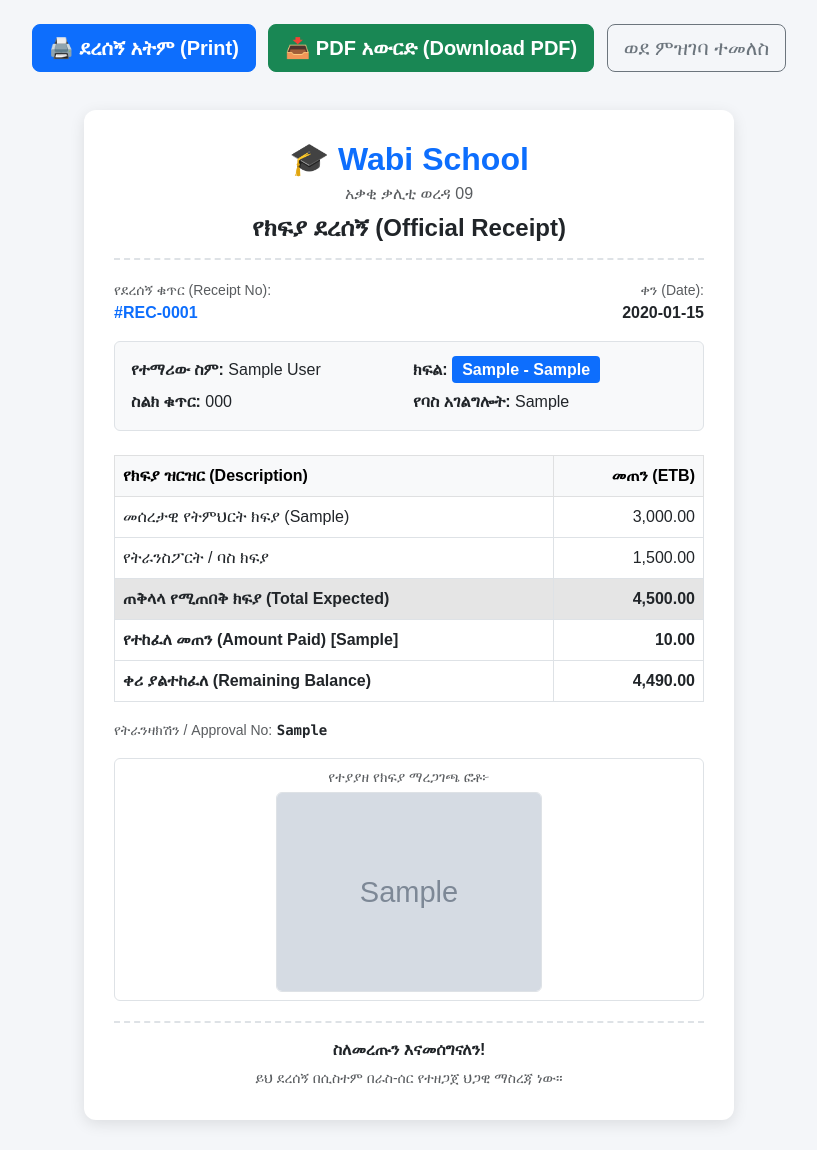
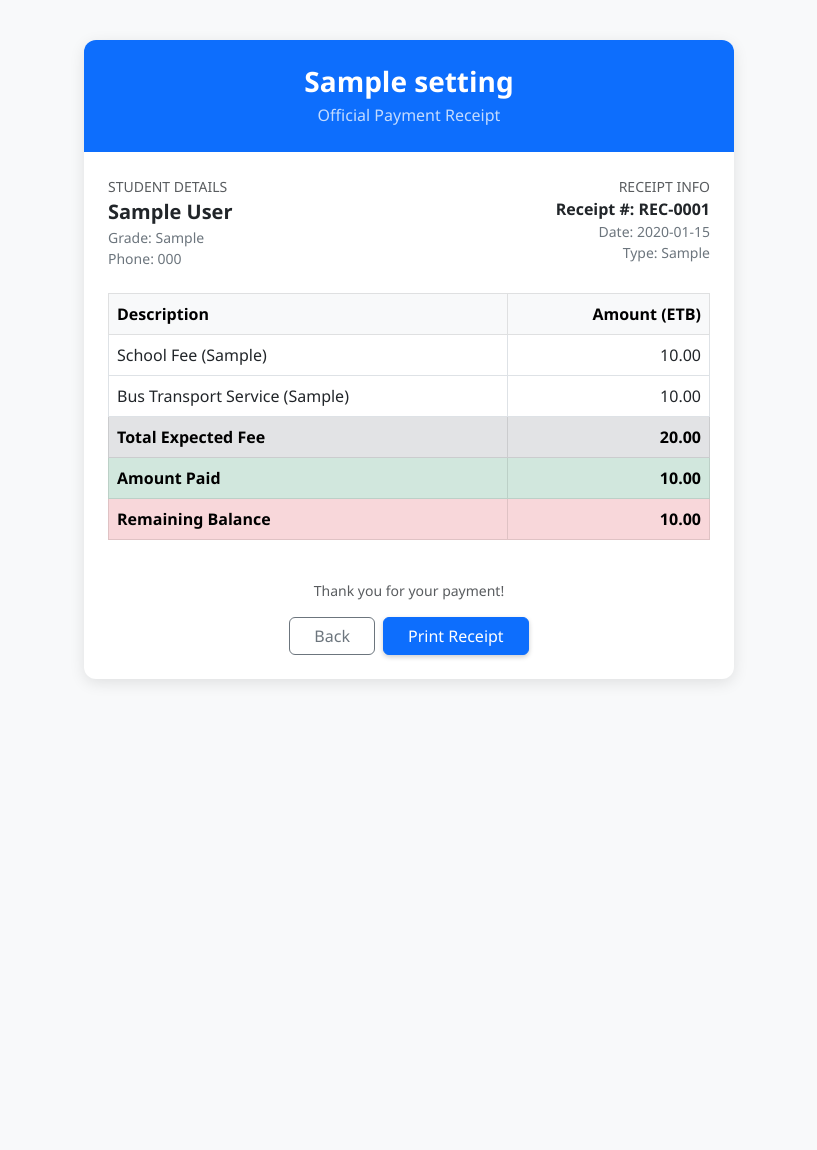
Before and after one commit to kiyya1/Schools_Manager, a Flask app: page /receipt/1 in a window 1280 px wide. Shown: the whole page, without its empty margins (231-1048 px from the left). After the commit the page ends 683 px from the top, so only its background shows below. Run offline with Flask 3, Linux system fonts and the light colour scheme; tables that the repository leaves empty hold one stand-in row (values such as "Sample post"); grey boxes marked "Sample" are stand-in pictures.

Commit message:
Complete fix for receipt route and Jinja2 rendering

```diff
--- a/app.py
+++ b/app.py
@@ -1,151 +1,75 @@
 import os
-import io
-import logging
-import sqlite3
-from datetime import datetime
-from flask import Flask, render_template, request, redirect, url_for, flash, session, send_file, send_from_directory
+from flask import Flask, render_template, request, redirect, url_for, flash, jsonify
 from flask_sqlalchemy import SQLAlchemy
-from werkzeug.utils import secure_filename
-from xhtml2pdf import pisa
+from flask_migrate import Migrate
+import pdfkit
 
 app = Flask(__name__)
-app.secret_key = "super_secret_wabi_key"
 
-# Logging configuration for debugging on Render
-logging.basicConfig(level=logging.INFO)
+# System Configurations
+app.config['SECRET_KEY'] = os.environ.get('SECRET_KEY', 'kiyya-secret-key-2026')
+DATABASE_URL = os.environ.get('DATABASE_URL')
+if DATABASE_URL and DATABASE_URL.startswith("postgres://"):
+    DATABASE_URL = DATABASE_URL.replace("postgres://", "postgresql://", 1)
 
-# Image Upload Configuration
-UPLOAD_FOLDER = os.path.join(os.path.abspath(os.path.dirname(__file__)), 'uploads')
-ALLOWED_EXTENSIONS = {'png', 'jpg', 'jpeg', 'gif', 'pdf'}
-app.config['UPLOAD_FOLDER'] = UPLOAD_FOLDER
-
-if not os.path.exists(UPLOAD_FOLDER):
-    os.makedirs(UPLOAD_FOLDER)
-
-def allowed_file(filename):
-    return '.' in filename and filename.rsplit('.', 1)[1].lower() in ALLOWED_EXTENSIONS
-
-# Database Configuration
-basedir = os.path.abspath(os.path.dirname(__file__))
-db_path = os.path.join(basedir, 'students.db')
-app.config['SQLALCHEMY_DATABASE_URI'] = 'sqlite:///' + db_path
+app.config['SQLALCHEMY_DATABASE_URI'] = DATABASE_URL or 'sqlite:///kiyya_students.db'
 app.config['SQLALCHEMY_TRACK_MODIFICATIONS'] = False
 
 db = SQLAlchemy(app)
+migrate = Migrate(app, db)
 
-# Database Models
+# Models Definition
 class Student(db.Model):
     id = db.Column(db.Integer, primary_key=True)
-    full_name = db.Column(db.String(100), nullable=False)
+    full_name = db.Column(db.String(120), nullable=False)
     grade = db.Column(db.String(50), nullable=False)
-    section = db.Column(db.String(50), nullable=True)
-    phone = db.Column(db.String(20), nullable=False)
-    address = db.Column(db.String(200), nullable=True)
-    payment_type = db.Column(db.String(50), nullable=False)
-    bus_service = db.Column(db.String(50), default="Not Needed")
-    payment_method = db.Column(db.String(50), nullable=False)
-    amount_paid = db.Column(db.Float, nullable=False)
-    ft_approval_no = db.Column(db.String(100), nullable=True)
-    receipt_image = db.Column(db.String(200), nullable=True)
-    registration_date = db.Column(db.String(50), nullable=True)
+    phone_number = db.Column(db.String(30), nullable=False)
+    payment_type = db.Column(db.String(20), default='Monthly')
+    bus_service = db.Column(db.String(20), default='Not Needed')
+    registration_status = db.Column(db.String(20), default='Pending')
+    payment_status = db.Column(db.String(20), default='Unpaid')
+    amount_paid = db.Column(db.Float, default=0.0)
+    created_at = db.Column(db.DateTime, default=db.func.current_timestamp())
 
 class Setting(db.Model):
     id = db.Column(db.Integer, primary_key=True)
     monthly_fee = db.Column(db.Float, default=3000.0)
     term_fee = db.Column(db.Float, default=8000.0)
     bus_fee = db.Column(db.Float, default=1500.0)
-    class_capacity = db.Column(db.Integer, default=30)
-    default_address = db.Column(db.String(200), default="አቃቂ ቃሊቲ ወረዳ 09")
-    telebirr_no = db.Column(db.String(50), default="0911223344")
-    cbe_account_no = db.Column(db.String(50), default="1000123456789 (CBE - Wabi School)")
-    other_bank_info = db.Column(db.String(100), default="BOA: 45678901 / Awash: 987654321")
+    system_name = db.Column(db.String(100), default='Kiyya Students Manager')
 
-# Ensure table migration on Render startup to prevent Missing Column Errors
-def auto_migrate():
-    try:
-        conn = sqlite3.connect(db_path)
-        cursor = conn.cursor()
-        cursor.execute("PRAGMA table_info(student)")
-        columns = [column[1] for column in cursor.fetchall()]
-
-        if columns:
-            if 'receipt_image' not in columns:
-                cursor.execute("ALTER TABLE student ADD COLUMN receipt_image VARCHAR(200)")
-            if 'registration_date' not in columns:
-                cursor.execute("ALTER TABLE student ADD COLUMN registration_date VARCHAR(50)")
-            if 'section' not in columns:
-                cursor.execute("ALTER TABLE student ADD COLUMN section VARCHAR(50)")
-            conn.commit()
-            app.logger.info("Database migration successfully verified!")
-
-        conn.close()
-    except Exception as e:
-        app.logger.error(f"Migration error: {e}")
-
-with app.app_context():
-    db.create_all()
-    auto_migrate()
-
-    if not Setting.query.first():
-        default_settings = Setting()
-        db.session.add(default_settings)
+# Routes Definition
+@app.route('/')
+def index():
+    students = Student.query.order_by(Student.id.desc()).all()
+    settings = Setting.query.first()
+    if not settings:
+        settings = Setting()
+        db.session.add(settings)
         db.session.commit()
-
-# --- Routes ---
-
-@app.route('/')
-def home():
-    settings = Setting.query.first()
-    return render_template('register.html', settings=settings)
-
-@app.route('/uploads/<filename>')
-def uploaded_file(filename):
-    return send_from_directory(app.config['UPLOAD_FOLDER'], filename)
+    return render_template('index.html', students=students, settings=settings)
 
 @app.route('/add_student', methods=['POST'])
 def add_student():
     full_name = request.form.get('full_name')
     grade = request.form.get('grade')
-    section = request.form.get('section', '')
-    phone = request.form.get('phone')
-    address = request.form.get('address')
-    payment_type = request.form.get('payment_type')
+    phone_number = request.form.get('phone_number')
+    payment_type = request.form.get('payment_type', 'Monthly')
     bus_service = request.form.get('bus_service', 'Not Needed')
-    payment_method = request.form.get('payment_method')
-
-    try:
-        amount_paid = float(request.form.get('amount_paid', 0))
-    except (ValueError, TypeError):
-        amount_paid = 0.0
-
-    ft_approval_no = request.form.get('ft_approval_no')
-    today_str = datetime.now().strftime("%Y-%m-%d")
-
-    # File Upload Processing
-    file = request.files.get('receipt_image')
-    filename = None
-    if file and allowed_file(file.filename):
-        filename = secure_filename(f"{datetime.now().strftime('%Y%m%d%H%M%S')}_{file.filename}")
-        file.save(os.path.join(app.config['UPLOAD_FOLDER'], filename))
+    amount_paid = float(request.form.get('amount_paid', 0.0) or 0.0)
 
     new_student = Student(
         full_name=full_name,
         grade=grade,
-        section=section,
-        phone=phone,
-        address=address,
+        phone_number=phone_number,
         payment_type=payment_type,
         bus_service=bus_service,
-        payment_method=payment_method,
-        amount_paid=amount_paid,
-        ft_approval_no=ft_approval_no,
-        receipt_image=filename,
-        registration_date=today_str
+        amount_paid=amount_paid
     )
     db.session.add(new_student)
     db.session.commit()
-
-    return redirect(url_for('receipt', student_id=new_student.id))
+    flash('Student added successfully!', 'success')
+    return redirect(url_for('index'))
 
 @app.route('/receipt/<int:student_id>')
 def receipt(student_id):
@@ -157,21 +81,22 @@ def receipt(student_id):
         db.session.add(settings)
         db.session.commit()
 
-    # Fee Calculations
+    # ክፍያዎችን እና ቀሪ ሂሳብን ማስላት
     if student.payment_type == 'Term':
-        base_fee = getattr(settings, 'term_fee', 8000.0)
+        base_fee = float(getattr(settings, 'term_fee', 8000.0) or 8000.0)
     else:
-        base_fee = getattr(settings, 'monthly_fee', 3000.0)
+        base_fee = float(getattr(settings, 'monthly_fee', 3000.0) or 3000.0)
 
     if student.bus_service and student.bus_service != 'Not Needed':
-        bus_fee = getattr(settings, 'bus_fee', 1500.0)
+        bus_fee = float(getattr(settings, 'bus_fee', 1500.0) or 1500.0)
     else:
         bus_fee = 0.0
 
     total_expected = base_fee + bus_fee
-    amount_paid = student.amount_paid if student.amount_paid else 0.0
+    amount_paid = float(student.amount_paid) if student.amount_paid else 0.0
     remaining_balance = max(0.0, total_expected - amount_paid)
 
+    # ሁሉንም አስፈላጊ ቫሪያብሎች ወደ ቴምፕሌት መላክ
     return render_template(
         'receipt.html',
         student=student,
@@ -183,107 +108,25 @@ def receipt(student_id):
         is_pdf=False
     )
 
-@app.route('/download_receipt_pdf/<int:student_id>')
-def download_receipt_pdf(student_id):
-    student = Student.query.get_or_404(student_id)
-    settings = Setting.query.first()
-
-    if not settings:
-        settings = Setting()
-
-    base_fee = settings.term_fee if student.payment_type == 'Term' else settings.monthly_fee
-    bus_fee = settings.bus_fee if (student.bus_service and student.bus_service != 'Not Needed') else 0.0
-    total_expected = base_fee + bus_fee
-    amount_paid = student.amount_paid if student.amount_paid else 0.0
-    remaining_balance = max(0.0, total_expected - amount_paid)
-
-    rendered_html = render_template(
-        'receipt.html',
-        student=student,
-        settings=settings,
-        base_fee=base_fee,
-        bus_fee=bus_fee,
-        total_expected=total_expected,
-        remaining_balance=remaining_balance,
-        is_pdf=True
-    )
-
-    pdf_buffer = io.BytesIO()
-    pisa_status = pisa.CreatePDF(io.StringIO(rendered_html), dest=pdf_buffer)
-
-    if pisa_status.err:
-        return "PDF መፍጠር አልተቻለም"
-
-    pdf_buffer.seek(0)
-    filename = f"Receipt_{student.full_name.replace(' ', '_')}.pdf"
-    return send_file(pdf_buffer, mimetype='application/pdf', as_attachment=True, download_name=filename)
-
-@app.route('/login', methods=['GET', 'POST'])
-def login():
-    if request.method == 'POST':
-        username = request.form.get('username')
-        password = request.form.get('password')
-        if username == 'admin' and password == 'admin123':
-            session['logged_in'] = True
-            return redirect('/admin')
-        else:
-            flash('ትክክለኛ ያልሆነ ስም ወይም ፓስወርድ!', 'danger')
-    return render_template('login.html')
-
-@app.route('/logout')
-def logout():
-    session.pop('logged_in', None)
-    return redirect('/login')
-
-@app.route('/admin')
-def admin():
-    if not session.get('logged_in'):
-        return redirect('/login')
-    students = Student.query.order_by(Student.id.desc()).all()
-    settings = Setting.query.first()
-    return render_template('admin.html', students=students, settings=settings)
-
-@app.route('/update_settings', methods=['POST'])
+@app.route('/settings', methods=['GET', 'POST'])
 def update_settings():
-    if not session.get('logged_in'):
-        return redirect('/login')
     settings = Setting.query.first()
     if not settings:
         settings = Setting()
         db.session.add(settings)
 
-    try:
-        settings.monthly_fee = float(request.form.get('monthly_fee', 3000))
-        settings.term_fee = float(request.form.get('term_fee', 8000))
-        settings.bus_fee = float(request.form.get('bus_fee', 1500))
-        settings.class_capacity = int(request.form.get('class_capacity', 30))
-    except (ValueError, TypeError):
-        pass
+    if request.method == 'POST':
+        settings.monthly_fee = float(request.form.get('monthly_fee', 3000.0))
+        settings.term_fee = float(request.form.get('term_fee', 8000.0))
+        settings.bus_fee = float(request.form.get('bus_fee', 1500.0))
+        settings.system_name = request.form.get('system_name', 'Kiyya Students Manager')
+        db.session.commit()
+        flash('Settings updated successfully!', 'success')
+        return redirect(url_for('index'))
 
-    settings.telebirr_no = request.form.get('telebirr_no', '0911223344')
-    settings.cbe_account_no = request.form.get('cbe_account_no', '1000123456789')
-    settings.other_bank_info = request.form.get('other_bank_info', '')
-
-    db.session.commit()
-    flash('ቅንብሮች በስኬት ተቀይረዋል!', 'success')
-    return redirect('/admin')
-
-@app.route('/delete_student/<int:id>')
-def delete_student(id):
-    if not session.get('logged_in'):
-        return redirect('/login')
-    student = Student.query.get_or_404(id)
-    if student.receipt_image:
-        filepath = os.path.join(app.config['UPLOAD_FOLDER'], student.receipt_image)
-        if os.path.exists(filepath):
-            try:
-                os.remove(filepath)
-            except Exception:
-                pass
-    db.session.delete(student)
-    db.session.commit()
-    flash('ተማሪው በስኬት ተሰርዟል!', 'info')
-    return redirect('/admin')
+    return render_template('settings.html', settings=settings)
 
 if __name__ == '__main__':
+    with app.app_context():
+        db.create_all()
     app.run(debug=True)
--- a/templates/receipt.html
+++ b/templates/receipt.html
@@ -1,124 +1,128 @@
 <!DOCTYPE html>
-<html lang="am">
+<html lang="en">
 <head>
     <meta charset="UTF-8">
     <meta name="viewport" content="width=device-width, initial-scale=1.0">
-    <title>ደረሰኝ #REC-{{ "%04d"|format(student.id) }}</title>
+    <title>Payment Receipt - {{ student.full_name }}</title>
     <link href="https://cdn.jsdelivr.net/npm/bootstrap@5.3.0/dist/css/bootstrap.min.css" rel="stylesheet">
     <style>
-        body { background-color: #f4f6f9; font-family: Arial, sans-serif; color: #212529; }
-        .receipt-card { max-width: 650px; margin: 30px auto; background: #ffffff; border-radius: 12px; padding: 30px; box-shadow: 0 4px 15px rgba(0,0,0,0.1); }
-        .receipt-header { border-bottom: 2px dashed #dee2e6; padding-bottom: 15px; margin-bottom: 20px; }
-        .receipt-footer { border-top: 2px dashed #dee2e6; padding-top: 15px; margin-top: 20px; }
-        .badge-custom { padding: 5px 10px; border-radius: 4px; background-color: #0d6efd; color: white; font-weight: bold; }
+        body {
+            background-color: #f8f9fa;
+            font-family: 'Segoe UI', Tahoma, Geneva, Verdana, sans-serif;
+        }
+        .receipt-card {
+            max-width: 650px;
+            margin: 40px auto;
+            border: none;
+            box-shadow: 0 4px 15px rgba(0, 0, 0, 0.1);
+            border-radius: 12px;
+            background: #ffffff;
+        }
+        .receipt-header {
+            background: #0d6efd;
+            color: #ffffff;
+            padding: 25px;
+            border-top-left-radius: 12px;
+            border-top-right-radius: 12px;
+        }
+        .print-btn {
+            box-shadow: 0 2px 5px rgba(0,0,0,0.2);
+        }
         @media print {
-            body { background-color: #ffffff !important; }
-            .no-print { display: none !important; }
-            .receipt-card { box-shadow: none !important; border: none !important; margin: 0 !important; padding: 0 !important; width: 100% !important; max-width: 100% !important; }
+            .no-print {
+                display: none !important;
+            }
+            body {
+                background-color: #ffffff;
+            }
+            .receipt-card {
+                box-shadow: none;
+                margin: 0;
+                width: 100%;
+                max-width: 100%;
+            }
         }
     </style>
 </head>
 <body>
 
 <div class="container">
-        {% if not is_pdf %}
-        <div class="text-center mt-4 mb-2 no-print">
-            <button onclick="window.print()" class="btn btn-primary btn-lg me-2 fw-bold mb-2">🖨️ ደረሰኝ አትም (Print)</button>
-            <a href="/download_receipt/{{ student.id }}" class="btn btn-success btn-lg me-2 fw-bold mb-2">📥 PDF አውርድ (Download PDF)</a>
-            <a href="/" class="btn btn-outline-secondary btn-lg mb-2">ወደ ምዝገባ ተመለስ</a>
-        </div>
-        {% endif %}
-
-        <div class="receipt-card">
+    <div class="receipt-card p-0">
+        <!-- Header -->
         <div class="receipt-header text-center">
-                <h2 class="fw-bold text-primary mb-1">🎓 Wabi School</h2>
-                <p class="text-muted mb-1">{{ settings.default_address if settings and settings.default_address else 'አቃቂ ቃሊቲ ወረዳ 09' }}</p>
-                <h4 class="fw-bold text-dark mt-2 mb-0">የክፍያ ደረሰኝ (Official Receipt)</h4>
+            <h3 class="fw-bold mb-1">{{ settings.system_name if settings and settings.system_name else "Kiyya Students Manager" }}</h3>
+            <p class="mb-0 opacity-75">Official Payment Receipt</p>
         </div>
 
-            <div class="row mb-3">
+        <div class="p-4">
+            <!-- Info Section -->
+            <div class="row mb-4">
                 <div class="col-6">
-                    <small class="text-muted d-block">የደረሰኝ ቁጥር (Receipt No):</small>
-                    <strong class="fs-6 text-primary">#REC-{{ "%04d"|format(student.id) }}</strong>
+                    <small class="text-muted d-block">STUDENT DETAILS</small>
+                    <strong class="fs-5 text-dark">{{ student.full_name }}</strong>
+                    <div class="text-secondary small">Grade: {{ student.grade }}</div>
+                    <div class="text-secondary small">Phone: {{ student.phone_number }}</div>
                 </div>
                 <div class="col-6 text-end">
-                    <small class="text-muted d-block">ቀን (Date):</small>
-                    <strong>{{ student.registration_date if student.registration_date else '2026-07-29' }}</strong>
+                    <small class="text-muted d-block">RECEIPT INFO</small>
+                    <div class="fw-semibold">Receipt #: REC-{{ "%04d" % student.id }}</div>
+                    <div class="text-secondary small">Date: {{ student.created_at.strftime('%Y-%m-%d') if student.created_at else 'N/A' }}</div>
+                    <div class="text-secondary small">Type: {{ student.payment_type }}</div>
                 </div>
             </div>
 
-            <div class="bg-light p-3 rounded mb-4 border">
-                <div class="row g-2">
-                    <div class="col-6"><strong>የተማሪው ስም:</strong> {{ student.full_name }}</div>
-                    <div class="col-6">
-                        <strong>ክፍል:</strong>
-                        <span class="badge-custom">
-                            {{ student.grade }}
-                            {% if student.section %}- {{ student.section }}{% endif %}
-                        </span>
-                    </div>
-                    <div class="col-6"><strong>ስልክ ቁጥር:</strong> {{ student.phone }}</div>
-                    <div class="col-6"><strong>የባስ አገልግሎት:</strong> {{ student.bus_service }}</div>
-                </div>
-            </div>
-
+            <!-- Table Section -->
+            <div class="table-responsive">
                 <table class="table table-bordered align-middle">
                     <thead class="table-light">
                         <tr>
-                        <th>የክፍያ ዝርዝር (Description)</th>
-                        <th class="text-end">መጠን (ETB)</th>
+                            <th>Description</th>
+                            <th class="text-end">Amount (ETB)</th>
                         </tr>
                     </thead>
                     <tbody>
                         <tr>
-                        <td>መሰረታዊ የትምህርት ክፍያ ({{ student.payment_type }})</td>
-                        <td class="text-end">{{ "{:,.2f}".format(base_fee if base_fee is defined and base_fee else student.amount_paid) }}</td>
+                            <td>School Fee ({{ student.payment_type }})</td>
+                            <td class="text-end">
+                                {{ "{:,.2f}".format(base_fee if base_fee is defined and base_fee is not none else 0.0) }}
+                            </td>
                         </tr>
-                    {% if bus_fee is defined and bus_fee and bus_fee > 0 %}
                         <tr>
-                        <td>የትራንስፖርት / ባስ ክፍያ</td>
-                        <td class="text-end">{{ "{:,.2f}".format(bus_fee) }}</td>
+                            <td>Bus Transport Service ({{ student.bus_service }})</td>
+                            <td class="text-end">
+                                {{ "{:,.2f}".format(bus_fee if bus_fee is defined and bus_fee is not none else 0.0) }}
+                            </td>
                         </tr>
-                    {% endif %}
-
-                    {% if total_expected is defined and total_expected %}
-                    <tr class="fw-bold table-active">
-                        <td>ጠቅላላ የሚጠበቅ ክፍያ (Total Expected)</td>
-                        <td class="text-end">{{ "{:,.2f}".format(total_expected) }}</td>
+                        <tr class="table-secondary fw-bold">
+                            <td>Total Expected Fee</td>
+                            <td class="text-end">
+                                {{ "{:,.2f}".format(total_expected if total_expected is defined and total_expected is not none else 0.0) }}
+                            </td>
                         </tr>
-                    {% endif %}
-
-                    <tr class="text-success fw-bold">
-                        <td>የተከፈለ መጠን (Amount Paid) [{{ student.payment_method }}]</td>
-                        <td class="text-end">{{ "{:,.2f}".format(student.amount_paid if student.amount_paid else 0) }}</td>
+                        <tr class="table-success fw-bold text-success">
+                            <td>Amount Paid</td>
+                            <td class="text-end">
+                                {{ "{:,.2f}".format(student.amount_paid if student.amount_paid else 0.0) }}
+                            </td>
                         </tr>
-
-                    {% if remaining_balance is defined and remaining_balance and remaining_balance > 0 %}
-                    <tr class="text-danger fw-bold">
-                        <td>ቀሪ ያልተከፈለ (Remaining Balance)</td>
-                        <td class="text-end">{{ "{:,.2f}".format(remaining_balance) }}</td>
+                        <tr class="table-danger fw-bold text-danger">
+                            <td>Remaining Balance</td>
+                            <td class="text-end">
+                                {{ "{:,.2f}".format(remaining_balance if remaining_balance is defined and remaining_balance is not none else 0.0) }}
+                            </td>
                         </tr>
-                    {% endif %}
                     </tbody>
                 </table>
+            </div>
 
-            {% if student.ft_approval_no %}
-            <div class="mb-3">
-                <small class="text-muted">የትራንዛክሽን / Approval No:</small>
-                <code class="fw-bold text-dark">{{ student.ft_approval_no }}</code>
+            <!-- Footer Message & Actions -->
+            <div class="text-center mt-4">
+                <p class="text-muted small mb-3">Thank you for your payment!</p>
+                <div class="no-print d-flex justify-content-center gap-2">
+                    <a href="{{ url_for('index') }}" class="btn btn-outline-secondary px-4">Back</a>
+                    <button onclick="window.print()" class="btn btn-primary print-btn px-4">Print Receipt</button>
                 </div>
-            {% endif %}
-
-            {% if student.receipt_image %}
-            <div class="mb-3 border p-2 rounded text-center">
-                <small class="text-muted d-block mb-1">የተያያዘ የክፍያ ማረጋገጫ ፎቶ፦</small>
-                <img src="{{ url_for('uploaded_file', filename=student.receipt_image) }}" alt="Receipt Image" class="img-fluid rounded border" style="max-height: 200px;">
             </div>
-            {% endif %}
-
-            <div class="receipt-footer text-center">
-                <p class="fw-bold mb-1">ስለመረጡን እናመሰግናለን!</p>
-                <small class="text-muted">ይህ ደረሰኝ በሲስተም በራስ-ሰር የተዘጋጀ ህጋዊ ማስረጃ ነው።</small>
         </div>
     </div>
 </div>
```
Lines whose indentation alone changed are shown as unchanged.
